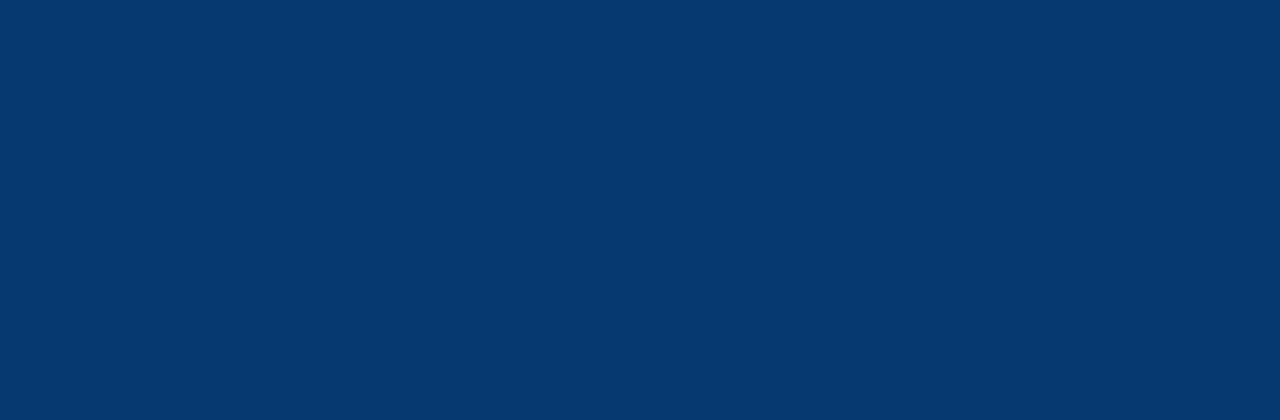
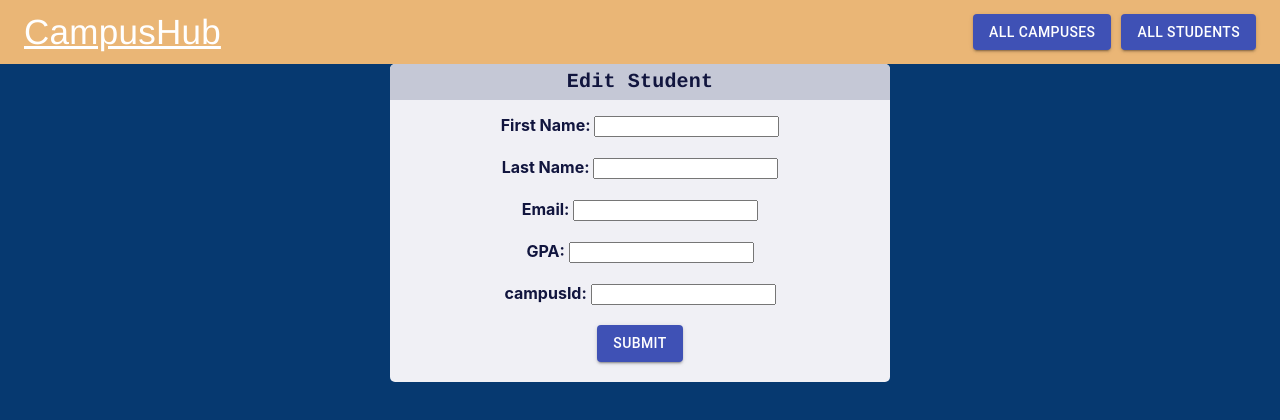
Before and after one commit to AJ4241/FinalProject-FrontEnd, a React (Create React App) app: page /editstudent in a window 1280 px wide. Shown: the top 420 px of the page. Built offline with nearby package versions, Linux system fonts and the light colour scheme.

Commit message:
Add a new functionality to edit student

```diff
--- a/src/App.js
+++ b/src/App.js
@@ -10,7 +10,8 @@ import {
   AllCampusesContainer,
   AllStudentsContainer,
   NewCampusContainer,
-  NewStudentContainer
+  NewStudentContainer,
+  EditStudentContainer
 } from './components/containers';
 
 // if you create separate components for adding/editing
@@ -28,6 +29,7 @@ const App = () => {
         <Route exact path="/students" component={AllStudentsContainer} />
         <Route exact path="/newstudent" component={NewStudentContainer} />
         <Route exact path="/student/:id" component={StudentContainer} />
+        <Route exact path="/editstudent" component={EditStudentContainer} />
 
       </Switch>
     </div>
--- a/src/components/containers/AllStudentsContainer.js
+++ b/src/components/containers/AllStudentsContainer.js
@@ -26,6 +26,7 @@ class AllStudentsContainer extends Component {
             <div>
                 <AllStudentsView
                   students={this.props.allStudents}
+                  editStudent={this.props.editStudent}
                   deleteStudent={this.props.deleteStudent}
                 />
             </div>
--- /dev/null
+++ b/src/components/containers/EditStudentContainer.js
@@ -0,0 +1,79 @@
+import { Component } from 'react';
+import { connect } from 'react-redux';
+import { Redirect } from 'react-router-dom';
+
+import EditStudentView from '../views/EditStudentView';
+import { editStudentThunk } from '../../store/thunks';
+
+
+class EditStudentContainer extends Component {
+    constructor(props){
+        super(props);
+        this.state = {
+          id: 1,
+          firstname: "",
+          lastname: "",
+          email: "",
+          gpa: 0,
+          campusId: null,
+          redirect: false,
+          redirectId: null
+        };
+    }
+
+    handleChange = event => {
+      this.setState({
+        [event.target.name]: event.target.value
+      });
+    }
+
+    handleSubmit = async event => {
+        event.preventDefault();
+
+        let student = {
+            id: this.state.id,
+            firstname: this.state.firstname,
+            lastname: this.state.lastname,
+            email: this.state.email,
+            gpa: this.state.gpa,
+            campusId: this.state.campusId
+        };
+
+        let Student = await this.props.editStudent(student);
+
+        this.setState({
+          id: 1,
+          firstname: "",
+          lastname: "",
+          email: "",
+          gpa: 0,
+          campusId: null,
+          redirect: true,
+          redirectId: Student.id
+        });
+    }
+
+    componentWillUnmount() {
+        this.setState({redirect: false, redirectId: null});
+    }
+
+    render() {
+        if(this.state.redirect) {
+          return (<Redirect to={`/student/${this.state.redirectId}`}/>)
+        }
+        return (
+          <EditStudentView
+            handleChange = {this.handleChange}
+            handleSubmit={this.handleSubmit}
+          />
+        );
+    }
+}
+
+const mapDispatch = (dispatch) => {
+    return({
+        editStudent: (student) => dispatch(editStudentThunk(student)),
+    })
+}
+
+export default connect(null, mapDispatch)(EditStudentContainer);
--- a/src/components/containers/StudentContainer.js
+++ b/src/components/containers/StudentContainer.js
@@ -16,6 +16,7 @@ class StudentContainer extends Component {
     return (
       <StudentView
         student={this.props.student}
+        editStudent={this.props.editStudent}
         deleteStudent={this.props.deleteStudent}
       />
     );
--- a/src/components/containers/index.js
+++ b/src/components/containers/index.js
@@ -6,3 +6,4 @@ export { default as NewCampusContainer } from "./NewCampusContainer";
 export { default as AllStudentsContainer } from "./AllStudentsContainer";
 export { default as StudentContainer } from "./StudentContainer";
 export { default as NewStudentContainer } from "./NewStudentContainer";
+export { default as EditStudentContainer } from "./EditStudentContainer";
--- a/src/components/views/AllStudentsView.js
+++ b/src/components/views/AllStudentsView.js
@@ -37,7 +37,7 @@ const useStyles = makeStyles( () => ({
 }));
 
 const AllStudentsView = (props) => {
-  const {students, deleteStudent} = props;
+  const {students, deleteStudent, editStudent} = props;
   const classes = useStyles();
 
   <h1>Students</h1>
@@ -105,6 +105,9 @@ const AllStudentsView = (props) => {
           <Link to={`/student/${student.id}`}>
             <h1>{name}</h1>
           </Link>
+        <Link to={`/editstudent`}>
+          <button>Edit</button>
+        </Link>
           <button onClick={() => deleteStudent(student.id)}>Delete</button>
           </div>
         );
--- /dev/null
+++ b/src/components/views/EditStudentView.js
@@ -0,0 +1,110 @@
+import AppBar from '@material-ui/core/AppBar';
+import Toolbar from '@material-ui/core/Toolbar';
+import Typography from '@material-ui/core/Typography';
+import Button from '@material-ui/core/Button';
+
+import { makeStyles } from '@material-ui/core/styles';
+import { Link } from 'react-router-dom';
+
+const useStyles = makeStyles( () => ({
+  formContainer:{
+    width: '500px',
+    backgroundColor: '#f0f0f5',
+    borderRadius: '5px',
+    margin: 'auto',
+  },
+  title: {
+    flexGrow: 1,
+    textAlign: 'left',
+    fontType: 'bold',
+    fontFamily: 'Helvetica, sans-serif',
+    fontSize: '35px',
+    color: '#FFFFFF',
+    textAlign: 'left'
+  },
+  appBar:{
+    backgroundColor: '#eab676',
+    shadows: ['none'],
+  },
+  formTitle:{
+    backgroundColor:'#c5c8d6',
+    marginBottom: '15px',
+    textAlign: 'center',
+    borderRadius: '5px 5px 0px 0px',
+    padding: '3px'
+  },
+
+}));
+
+const EditStudentView = (props) => {
+  const {handleChange, handleSubmit } = props;
+  const classes = useStyles();
+
+  return (
+    <div className={classes.root}>
+      <AppBar position="static" elevation={0} className={classes.appBar}>
+        <Toolbar>
+          <Link className={classes.title} to={'/'}>
+            <Typography variant="h6" className={classes.title} color="inherit" >
+                CampusHub
+            </Typography>
+          </Link>
+
+          <Link className={classes.links} to={'/campuses'} >
+            <Button variant="contained" color="primary" style={{marginRight: '10px'}}>
+              All Campuses
+            </Button>
+          </Link>
+
+          <Link className={classes.links} to={'/students'} >
+            <Button variant="contained" color="primary">
+              All Students
+            </Button>
+          </Link>
+        </Toolbar>
+      </AppBar>
+      <div className={classes.formContainer}>
+        <div className={classes.formTitle}>
+          <Typography style={{fontWeight: 'bold', fontFamily: 'Courier, sans-serif', fontSize: '20px', color: '#11153e'}}>
+            Edit Student
+          </Typography>
+        </div>
+        <form style={{textAlign: 'center'}} onSubmit={(e) => handleSubmit(e)}>
+          <label style= {{color:'#11153e', fontWeight: 'bold'}}>First Name: </label>
+          <input type="text" name="firstname" onChange ={(e) => handleChange(e)} />
+          <br/>
+          <br/>
+
+          <label style={{color:'#11153e', fontWeight: 'bold'}}>Last Name: </label>
+          <input type="text" name="lastname" onChange={(e) => handleChange(e)} />
+          <br/>
+          <br/>
+
+          <label style={{color:'#11153e', fontWeight: 'bold'}}>Email: </label>
+          <input type="text" name="email" onChange={(e) => handleChange(e)} />
+          <br/>
+          <br/>
+
+          <label style={{color:'#11153e', fontWeight: 'bold'}}>GPA: </label>
+          <input type="decimal" name="gpa" onChange={(e) => handleChange(e)} />
+          <br/>
+          <br/>
+
+          <label style={{color:'#11153e', fontWeight: 'bold'}}>campusId: </label>
+          <input type="text" name="campusId" onChange={(e) => handleChange(e)} />
+          <br/>
+          <br/>
+
+          <Button variant="contained" color="primary" type="submit">
+            Submit
+          </Button>
+          <br/>
+          <br/>
+        </form>
+        </div>
+      </div>
+
+  )
+}
+
+export default EditStudentView;
--- a/src/components/views/StudentView.js
+++ b/src/components/views/StudentView.js
@@ -37,7 +37,7 @@ const useStyles = makeStyles( () => ({
 }));
 
 const StudentView = (props) => {
-  const { student, deleteStudent } = props;
+  const { student, deleteStudent, editStudent } = props;
   const classes = useStyles();
 
   if (student.campus === null) {
@@ -72,6 +72,9 @@ const StudentView = (props) => {
           {"created at: " + student.createdAt} <br/>
           {"updated at: " + student.updatedAt} <br/>
         </h4>
+        <Link to={`/editstudent`}>
+          <button>Edit Student</button>
+        </Link>
         <button onClick={() => deleteStudent(student.id)}>Delete Student</button>
       </div>
     );
@@ -112,6 +115,9 @@ const StudentView = (props) => {
           {"created at: " + student.createdAt} <br/>
           {"updated at: " + student.updatedAt} <br/>
         </h4>
+        <Link to={`/editstudent`}>
+          <button>Edit Student</button>
+        </Link>
         <button onClick={() => deleteStudent(student.id)}>Delete Student</button>
       </div>
     );
--- a/src/components/views/index.js
+++ b/src/components/views/index.js
@@ -5,3 +5,4 @@ export { default as NewStudentView } from "./NewStudentView";
 export { default as CampusView } from "./CampusView";
 export { default as StudentView } from "./StudentView";
 export { default as HomePageView } from "./HomePageView";
+export { default as EditStudentView } from "./HomePageView";
```
